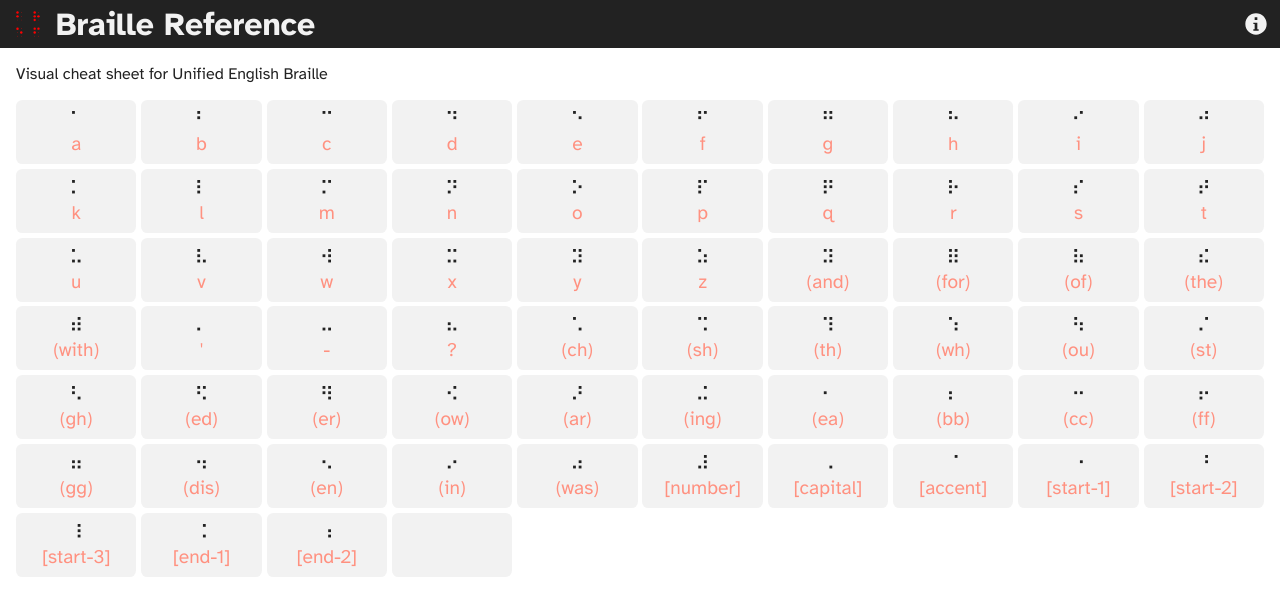
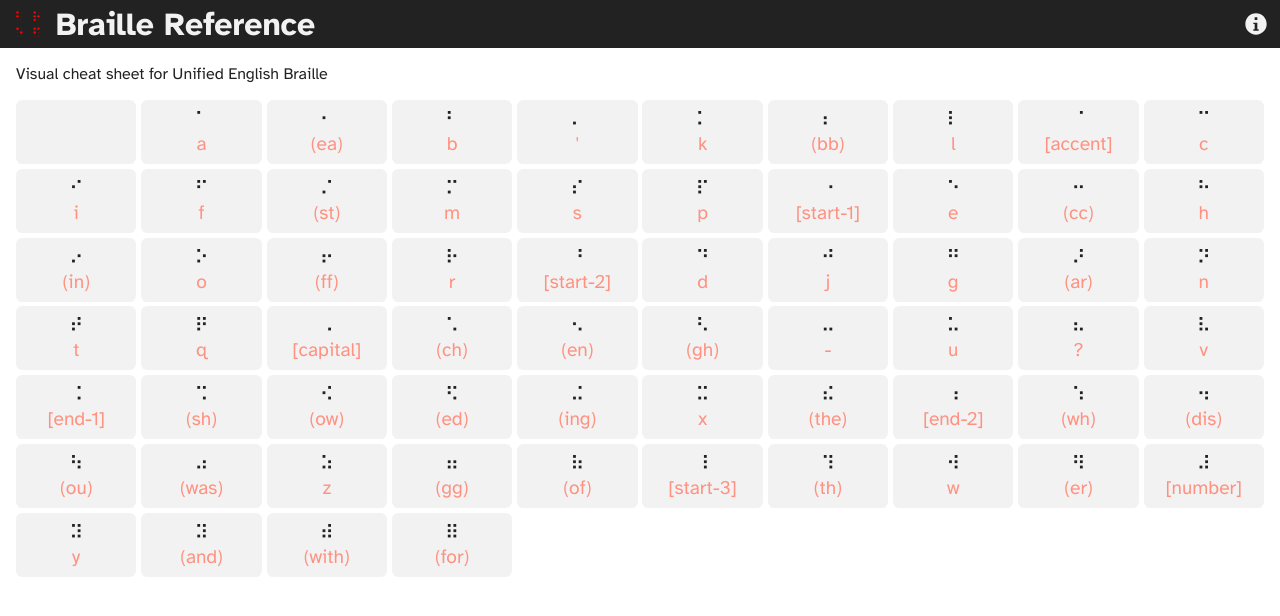
Before and after one commit to mbdeaton/bref, a React (Create React App) app: page / in a window 1280 px wide. Shown: the top 616 px of the page. Built offline with nearby package versions, Linux system fonts and the light colour scheme.

Commit message:
Use reordered braille map

```diff
--- a/src/braille.js
+++ b/src/braille.js
@@ -1,8 +1,8 @@
-import brailleCells from "./braille_from_english-array.json";
+import brailleMap from "./braille_map.json";
 
 export default class Braille {
-  static brailleCells = brailleCells;
-  static mapAToB = Braille.createMap(brailleCells);
+  static brailleCells = brailleMap;
+  static mapAToB = Braille.createMap(brailleMap);
   static mapBToA = Braille.invertMap(Braille.mapAToB);
 
   static createMap(array) {
```
